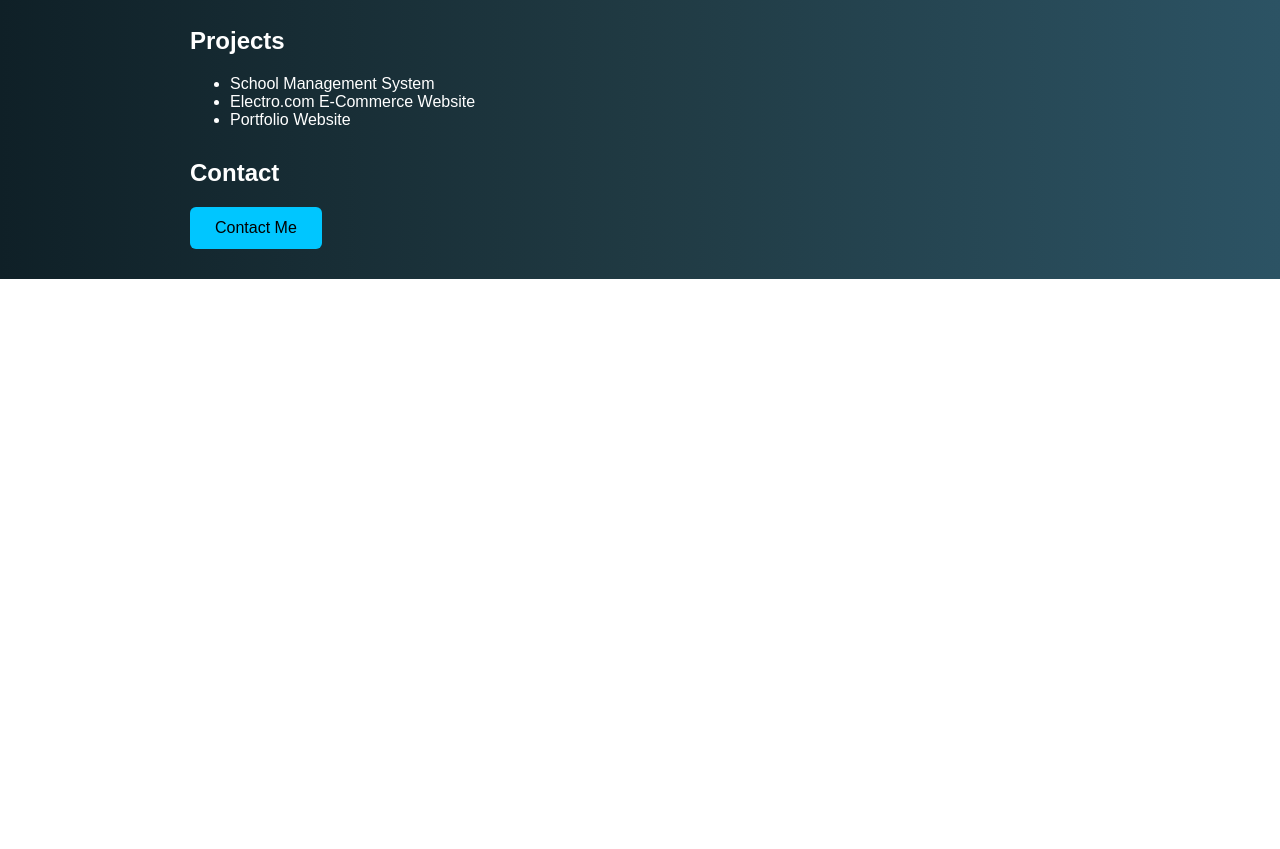
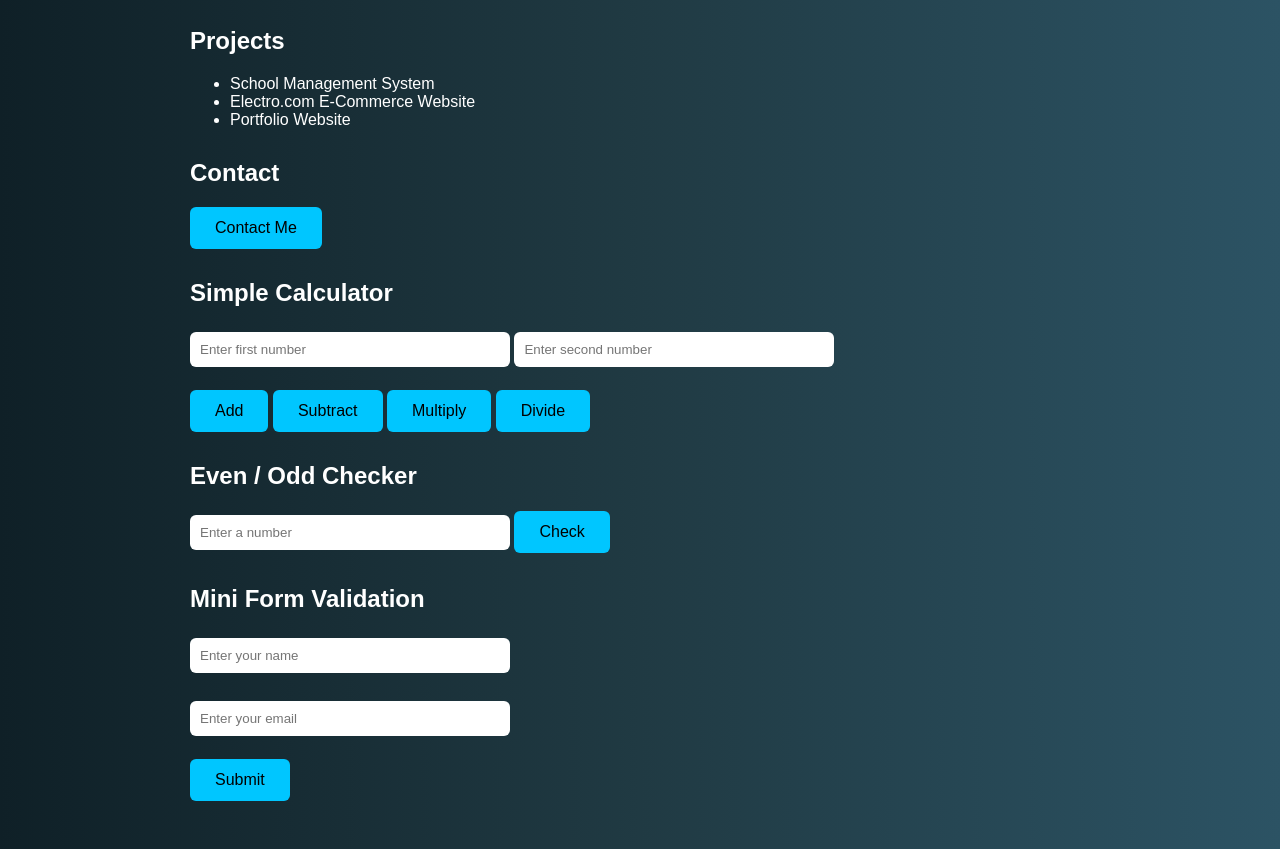
Before and after one commit to Akeeb001/akeeb-portfolio, a plain HTML site: page index.html in a window 1280 px wide. Shown: the part 523-1372 px from the top of the page. Before the commit the page ends 802 px from the top, so only its background shows below. Drawn offline with Linux system fonts and the light colour scheme.

Commit message:
fourth commit

```diff
--- a/index.html
+++ b/index.html
@@ -50,12 +50,49 @@
       </ul>
     </section>
 
-
     <section class="contact">
       <h2>Contact</h2>
       <button>Contact Me</button>
     </section>
 
+    <section class="calculator">
+      <h2>Simple Calculator</h2>
+
+      <input type="number" id="num1" placeholder="Enter first number">
+      <input type="number" id="num2" placeholder="Enter second number">
+
+      <br><br>
+
+      <button onclick="add()">Add</button>
+      <button onclick="subtract()">Subtract</button>
+      <button onclick="multiply()">Multiply</button>
+      <button onclick="divide()">Divide</button>
+
+      <h3 id="result"></h3>
+    </section>
+
+    <section class="even-odd">
+  <h2>Even / Odd Checker</h2>
+
+  <input type="number" id="checkNumber" placeholder="Enter a number">
+  <button onclick="checkEvenOdd()">Check</button>
+
+  <h3 id="evenOddResult"></h3>
+</section>
+
+<section class="form-validation">
+  <h2>Mini Form Validation</h2>
+
+  <input type="text" id="name" placeholder="Enter your name"><br><br>
+  <input type="email" id="email" placeholder="Enter your email"><br><br>
+
+  <button onclick="validateForm()">Submit</button>
+
+  <h3 id="formResult"></h3>
+</section>
+
+
+
   </div>
   <script src="script.js"></script>
 </body>
--- a/script.js
+++ b/script.js
@@ -4,7 +4,7 @@ button.addEventListener("click", function() {
   alert("Hello! You can contact me at: akeebahamed123@gmail.com");
 });
 
-const text = "Future Full-Stack Developer 👨‍💻";
+const text = "Future Full-Stack Developer ";
 let index = 0;
 
 function typeEffect() {
@@ -16,3 +16,57 @@ function typeEffect() {
 }
 
 typeEffect();
+
+
+function add() {
+  let a = Number(document.getElementById("num1").value);
+  let b = Number(document.getElementById("num2").value);
+  document.getElementById("result").innerHTML = "Result: " + (a + b);
+}
+
+function subtract() {
+  let a = Number(document.getElementById("num1").value);
+  let b = Number(document.getElementById("num2").value);
+  document.getElementById("result").innerHTML = "Result: " + (a - b);
+}
+
+function multiply() {
+  let a = Number(document.getElementById("num1").value);
+  let b = Number(document.getElementById("num2").value);
+  document.getElementById("result").innerHTML = "Result: " + (a * b);
+}
+
+function divide() {
+  let a = Number(document.getElementById("num1").value);
+  let b = Number(document.getElementById("num2").value);
+  if (b === 0) {
+    document.getElementById("result").innerHTML = "Cannot divide by zero";
+  } else {
+    document.getElementById("result").innerHTML = "Result: " + (a / b);
+  }
+}
+
+function checkEvenOdd() {
+  let num = Number(document.getElementById("checkNumber").value);
+
+  if (num % 2 === 0) {
+    document.getElementById("evenOddResult").innerHTML = " Even Number";
+  } else {
+    document.getElementById("evenOddResult").innerHTML = " Odd Number";
+  }
+}
+
+function validateForm() {
+  let name = document.getElementById("name").value;
+  let email = document.getElementById("email").value;
+
+  if (name === "" || email === "") {
+    document.getElementById("formResult").innerHTML = " Please fill all fields";
+  }
+  else if (!email.includes("@")) {
+    document.getElementById("formResult").innerHTML = " Invalid email address";
+  }
+  else {
+    document.getElementById("formResult").innerHTML = " Form submitted successfully!";
+  }
+}
--- a/style.css
+++ b/style.css
@@ -63,3 +63,12 @@ button:hover {
     padding: 20px;
   }
 }
+
+section input {
+  padding: 10px;
+  margin: 5px 0;
+  width: 80%;
+  max-width: 300px;
+  border-radius: 6px;
+  border: none;
+}
```
